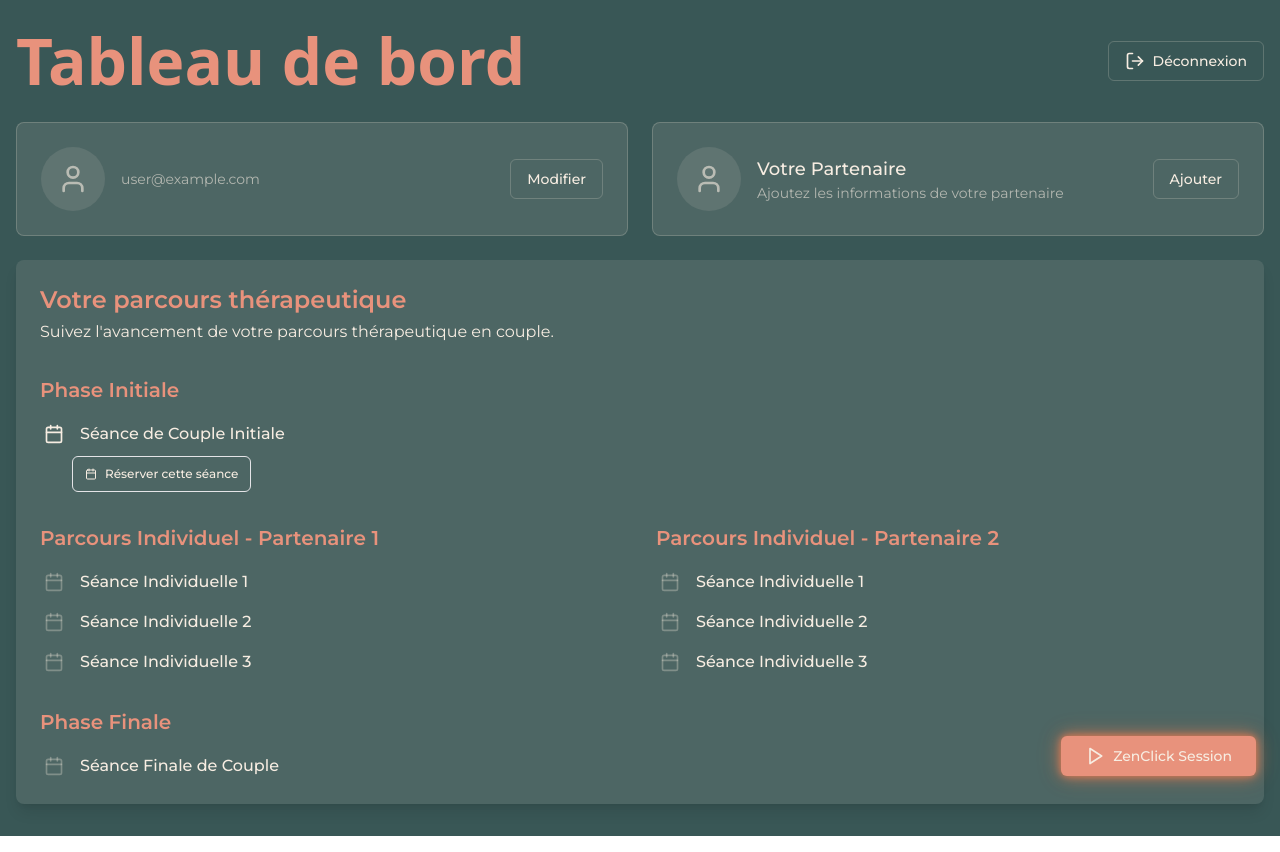
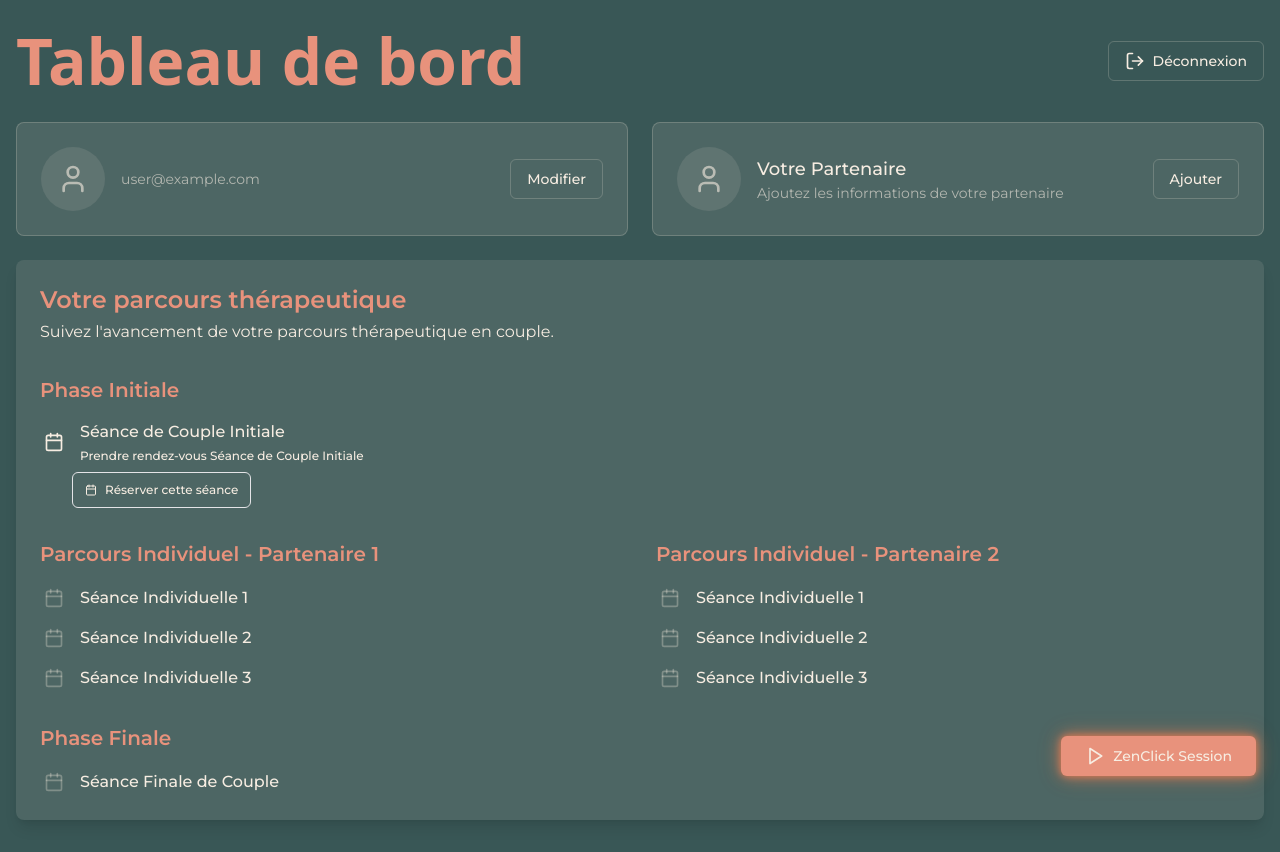
Before and after one commit to numerized/anneyvonnetherapeute, a Next.js app: page /dashboard in a window 1280 px wide. Built offline with nearby package versions, Linux system fonts and the light colour scheme; no server answers; the database is empty; sample sign-in values are in the browser's storage; what @sanity/demo would draw is missing.

Commit message:
going forward

```diff
--- a/app/dashboard/page.tsx
+++ b/app/dashboard/page.tsx
@@ -711,7 +711,7 @@ export default function DashboardPage() {
 
           // Determine if this event should have a booking button (all events except partner2 sessions)
           const showBookingButton = (phase === 'initial' || phase === 'final' ||
-            (phase === 'individual' && partner === 'partner1'));
+            phase === 'individual');
 
           // Debug the information for partner1_session_1
           if (event.id === 'individual1_partner1') {
@@ -745,7 +745,7 @@ export default function DashboardPage() {
                 <div className={isAvailable ? 'text-[rgb(247_237_226_)]' : 'text-[rgb(247_237_226_)]/30'}>
                   <div className="font-medium">
                     {event.title}
-                    {partner === 'partner1' && !isComplete && isAvailable && !getSessionDate(event.id) && (
+                    {!isComplete && isAvailable && !getSessionDate(event.id) && (
                       <span className="block text-xs text-[rgb(247_237_226_)] mt-1">
                         Prendre rendez-vous {event.title.split(' - ')[0]}
                       </span>
```
